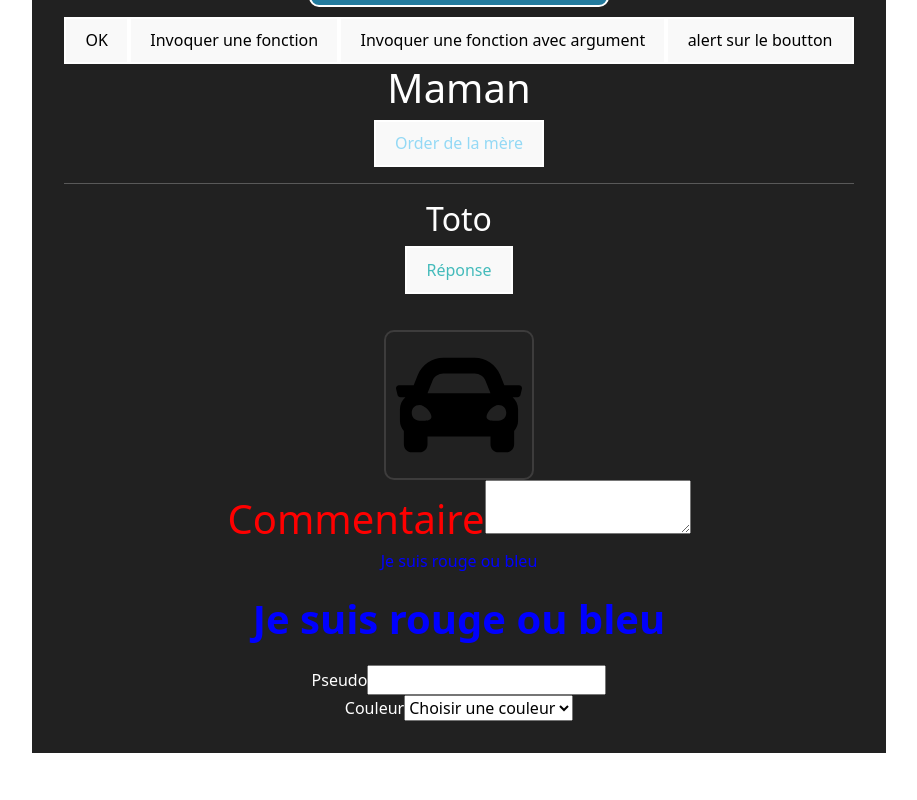
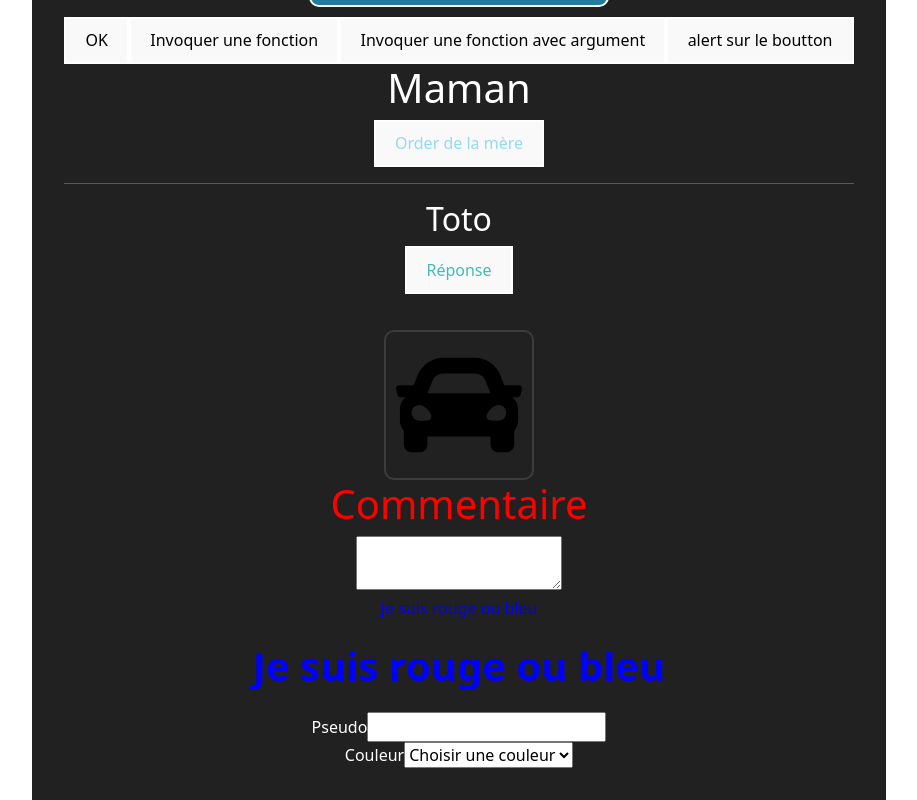
Before and after one commit to M-BEDH/appvoiture, a React (Vite) app: page / in a window 1280 px wide. Shown: the part 1057-1857 px from the top of the page, without its empty margins (181-1098 px from the left). Before the commit the page ends 1810 px from the top, so only its background shows below. Built offline with nearby package versions, Linux system fonts and the light colour scheme.

Commit message:
edit h1 dans form

```diff
--- a/src/components/Form.jsx
+++ b/src/components/Form.jsx
@@ -42,7 +42,7 @@ class Form extends Component {
         <div>
             <Image color={this.state.color} height="150" />
             <div>
-            <label style={titreRouge}>Commentaire</label>
+            <h1 style={titreRouge}>Commentaire</h1>
             <textarea value={this.state.comment} onChange={this.handleComment}></textarea>
         </div>
 
```
